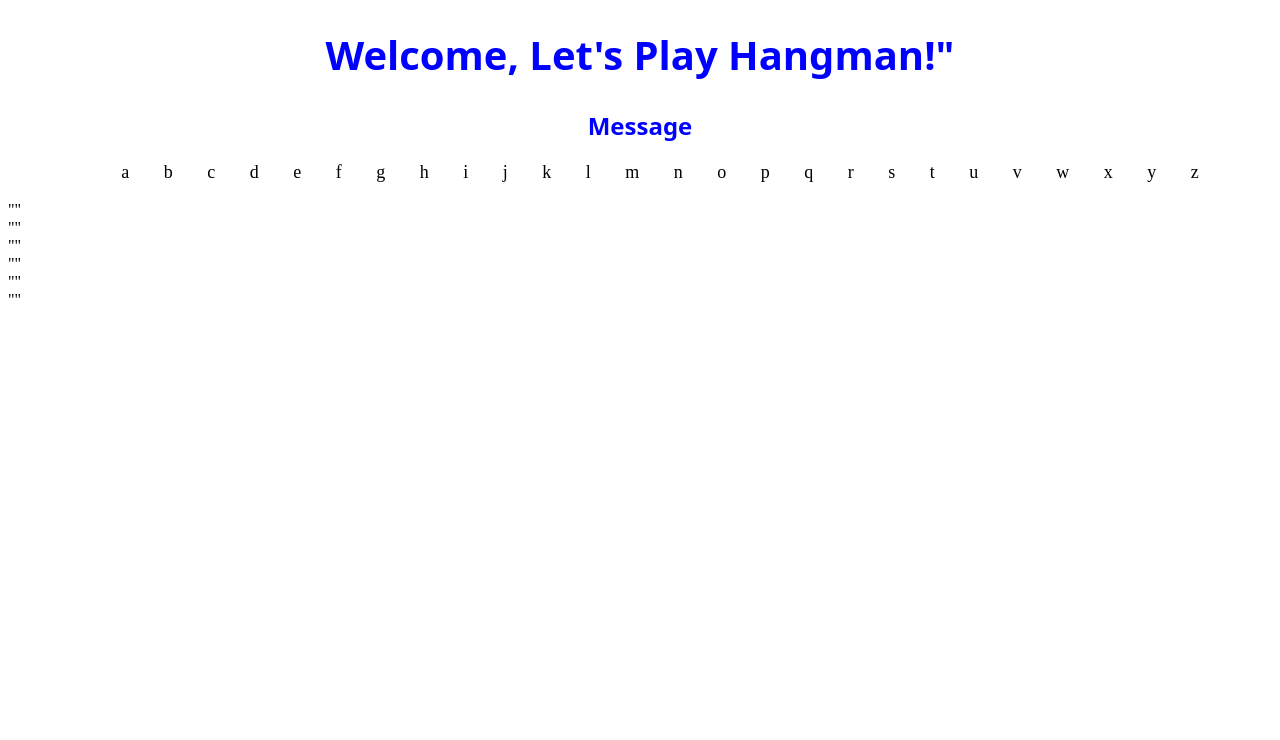
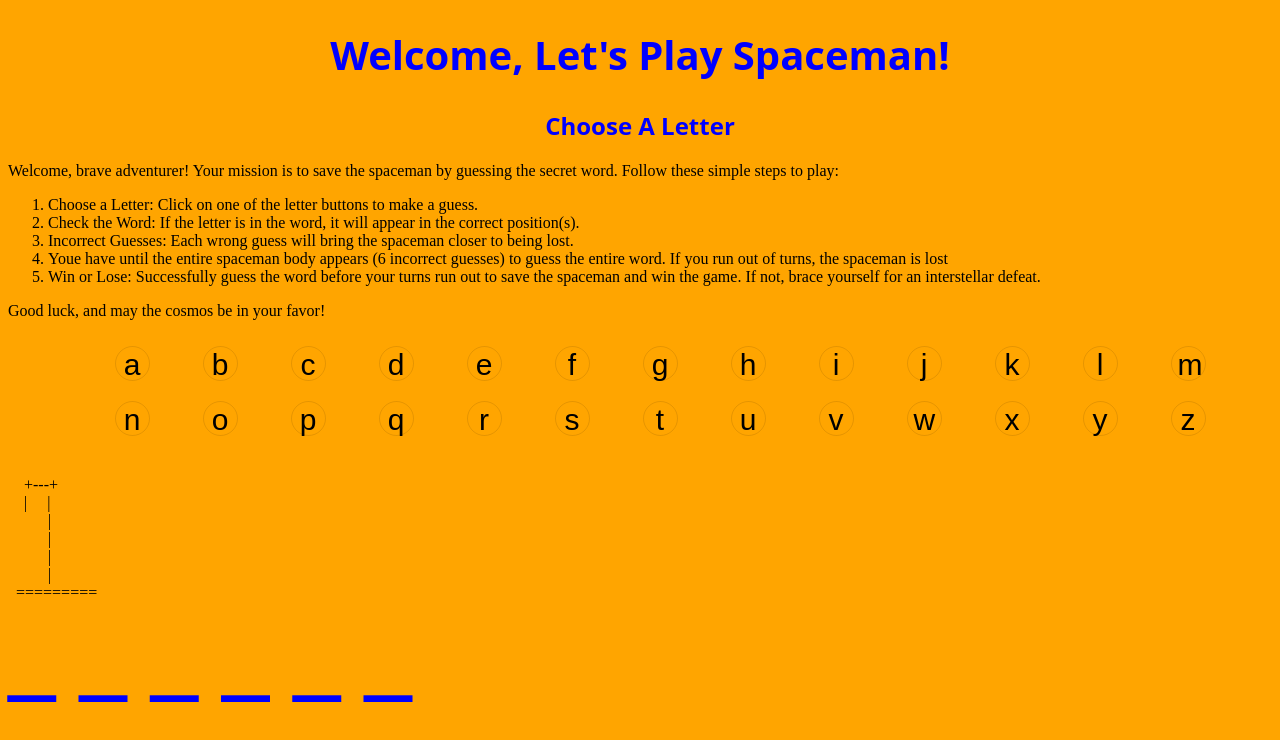
Before and after one commit to jnramobc/project-1-hangman, a plain HTML site: page index.html in a window 1280 px wide. Drawn offline with Linux system fonts and the light colour scheme.

Commit message:
Add files via upload

```diff
--- a/css/style.css
+++ b/css/style.css
@@ -7,6 +7,10 @@
         font-weight: 400;
         font-style: normal;
       }
+
+body {
+background-color: orange;
+}
 
 h1 {
     text-align: center;
@@ -25,7 +29,7 @@ h2  {
 
 #alpha-selector {
     text-align: center;
-    font-size: 18px;
+    font-size: 12px;
 }
 
 .box {
@@ -39,3 +43,32 @@ ul #alpha-selector {
     border-radius: 10%;
     border-color: blue;
 }
+
+.spaceman-lines {
+    display:ruby;
+    color: blue;
+    font-weight: 900;
+    font-size: 95px;
+
+}
+
+button {
+    margin: 10px;
+    font-size: 30px;
+    background-color: transparent;
+    border: 1px solid rgba(0,0,0,.1);
+    width: 35px;
+    height: 35px;
+    border-radius: 50%;
+
+  }
+
+  button:hover {
+    border: 1px solid rgba(0,0,0,0.5);
+    cursor: grab;
+  }
+
+ div.hangmen {
+    white-space: pre;
+    font-size: 40 px;
+ }
--- a/index.html
+++ b/index.html
@@ -5,51 +5,68 @@
     <meta name="viewport" content="width=device-width, initial-scale=1.0">
     <title>Document</title>
     <link rel="stylesheet" href="./css/style.css">
+    <script defer src="./js/app.js"></script>
     <title>Spaceman</title>
 </head>
+
 <body>
-    <h1 id="landing-title"> Welcome, Let's play hangman!" </h1>
-    <h2 id="message">Message</h2>
+    <header>
+        <h1 id="landing-title"> Welcome, Let's play Spaceman!</h1>
+        <h2 id="display-message">Message</h2>
+    </header>
+
+    <p id="instructions" >Welcome, brave adventurer! Your mission is to save the spaceman by guessing the secret word. Follow these simple steps to play:</p>
+        <ol>
+            <li>Choose a Letter: Click on one of the letter buttons to make a guess.</li>
+            <li>Check the Word: If the letter is in the word, it will appear in the correct position(s).</li>
+            <li>Incorrect Guesses: Each wrong guess will bring the spaceman closer to being lost.</li>
+            <li>Youe have until the entire spaceman body appears (6 incorrect guesses) to guess the entire word. If you run out of turns, the spaceman is lost</li>
+            <li>Win or Lose: Successfully guess the word before your turns run out to save the spaceman and win the game. If not, brace yourself for an interstellar defeat.</li>
+        </ol>
+    <p>Good luck, and may the cosmos be in your favor!</p>
+
+    <div class="hangmen" >
+         <h3>1</h3>
+     </div>
 
 
-        <ul id="alpha-selector">
-        <li class="box" id="a">a<a href=""></a></li>
-        <li class="box" id="b">b</li>
-        <li class="box" id="c">c</li>
-        <li class="box" id="d">d</li>
-        <li class="box" id="e">e</li>
-        <li class="box" id="f">f</li>
-        <li class="box" id="g">g</li>
-        <li class="box" id="h">h</li>
-        <li class="box" id="i">i</li>
-        <li class="box" id="j">j</li>
-        <li class="box" id="k">k</li>
-        <li class="box" id="l">l</li>
-        <li class="box" id="m">m</li>
-        <li class="box" id="n">n</li>
-        <li class="box" id="o">o</li>
-        <li class="box" id="p">p</li>
-        <li class="box" id="q">q</li>
-        <li class="box" id="r">r</li>
-        <li class="box" id="s">s</li>
-        <li class="box" id="t">t</li>
-        <li class="box" id="u">u</li>
-        <li class="box" id="v">v</li>
-        <li class="box" id="w">w</li>
-        <li class="box" id="x">x</li>
-        <li class="box" id="y">y</li>
-        <li class="box" id="z">z</li>
-        </ul>
-
+    <ul id="alpha-selector">
+        <li class="box" id="a"><button>a</button></li>
+        <li class="box" id="b"><button>b</button></li>
+        <li class="box" id="c"><button>c</button></li>
+        <li class="box" id="d"><button>d</button></li>
+        <li class="box" id="e"><button>e</button></li>
+        <li class="box" id="f"><button>f</button></li>
+        <li class="box" id="g"><button>g</button></li>
+        <li class="box" id="h"><button>h</button></li>
+        <li class="box" id="i"><button>i</button></li>
+        <li class="box" id="j"><button>j</button></li>
+        <li class="box" id="k"><button>k</button></li>
+        <li class="box" id="l"><button>l</button></li>
+        <li class="box" id="m"><button>m</button></li>
+        <li class="box" id="n"><button>n</button></li>
+        <li class="box" id="o"><button>o</button></li>
+        <li class="box" id="p"><button>p</button></li>
+        <li class="box" id="q"><button>q</button></li>
+        <li class="box" id="r"><button>r</button></li>
+        <li class="box" id="s"><button>s</button></li>
+        <li class="box" id="t"><button>t</button></li>
+        <li class="box" id="u"><button>u</button></li>
+        <li class="box" id="v"><button>v</button></li>
+        <li class="box" id="w"><button>w</button></li>
+        <li class="box" id="x"><button>x</button></li>
+        <li class="box" id="y"><button>y</button></li>
+        <li class="box" id="z"><button>z</button></li>
+    </ul>
 
 
     <section class="spaceman-lines">
-        <div class="line" id="0">""</div>
-        <div class="line" id="1">""</div>
-        <div class="line" id="2">""</div>
-        <div class="line" id="3">""</div>
-        <div class="line" id="4">""</div>
-        <div class="line" id="5">""</div>
+        <div class="line" id="0"> _ </div>
+        <div class="line" id="1"> _ </div>
+        <div class="line" id="2"> _ </div>
+        <div class="line" id="3"> _ </div>
+        <div class="line" id="4"> _ </div>
+        <div class="line" id="5"> _ </div>
     </section>
 
 </body>
--- a/js/app.js
+++ b/js/app.js
@@ -1,79 +1,97 @@
 /*-------------------------------- Constants --------------------------------*/
-const hangmanPics = [ "
+const wordsList = ["Babble","Babies","Beagle","Pacify","Wacked",
+                   "Yachts","Puzzle","Fizzed","Snazzy","Dazzle"]
+
+const hangmanPictures = [`
     +---+
-  |   |
+    |     |
           |
           |
           |
           |
-=========", "
+  =========`, `
     +---+
-  |   |
-  O   |
+    |     |
+    O     |
           |
           |
           |
-=========", "
+  =========`, `
     +---+
-  |   |
-  O   |
-  |   |
+    |     |
+    O     |
+    |     |
           |
           |
-=========","
+  =========`, `
     +---+
-  |   |
-  O   |
- /|   |
+    |     |
+    O     |
+   /|     |
           |
           |
-=========", "
+  ========= `, `
     +---+
-  |   |
-  O   |
- /|\  |
+    |     |
+    O     |
+   /|\    |
           |
           |
-=========", "
+  =========`, `
     +---+
-  |   |
-  O   |
- /|\  |
- /    |
+    |     |
+    O     |
+   /|\    |
+   /      |
           |
-=========","
+  ========= `, `
     +---+
-  |   |
-  O   |
- /|\  |
- / \  |
+    |     |
+    O     |
+   /|\    |
+   / \    |
           |
-=========" ]
-
-const wordsList = [Babble, Baby, eagles, pacify, wacked, yachts, puzzle, fizzed, snazzy, dazzle, ]
-
-
+  ========= `]
 
 /*---------------------------- Variables (state) ----------------------------*/
 
-let letterChosen;
-let letterLeft;
-turnsLet;
-
+let lettersLeft = 26;
+let turnsLeft= 6;
+let hangmanStatus = hangmanPictures[0];
+let letterChoice;
+let randomWord;
 /*------------------------ Cached Element References ------------------------*/
 
+const displayMessageEl = document.querySelector('#display-message');
+const alphaSelectorEl = document.querySelectorAll('.box');
+const spaceLinesEl = document.querySelectorAll('.line');
+const bodyElement = document.querySelector("body");
+const sectionEl = document.querySelector('.spaceman-lines')
+let divElement = document.querySelector('.hangmen')
+/*-------------------------------- Functions --------------------------------*/
+function pickWord(list) {
+  const idx = Math.floor(Math.random() * wordsList.length)
+  randomWord = list[idx]
+  return randomWord
+}
 
+pickWord(wordsList)
 
-/*-------------------------------- Functions --------------------------------*/
+divElement.textContent = hangmanPictures[0];
+sectionEl.before(divElement);
 
+const getLetterchoice = () => {
 
+}
 
+const updateDisplay = () => {
+    if (turnsLeft >=1)
+        displayMessageEl.textContent = "Choose a letter"
+}
+
+updateDisplay()
+let chooseLetter = () => {
+
+}
 /*----------------------------- Event Listeners -----------------------------*/
-
-
-
-/*
-git add -A
-git commit -m "message describing code changes"
-git push origin main
-*/
+document.querySelector('.box').addEventListener('click', chooseLetter)
```
Lines whose indentation alone changed are shown as unchanged.
